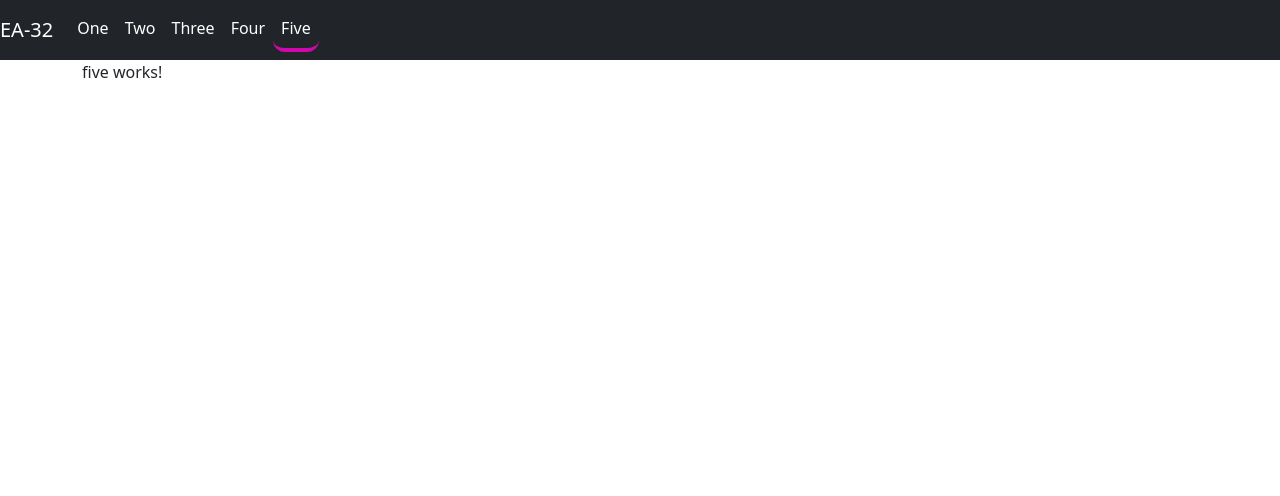
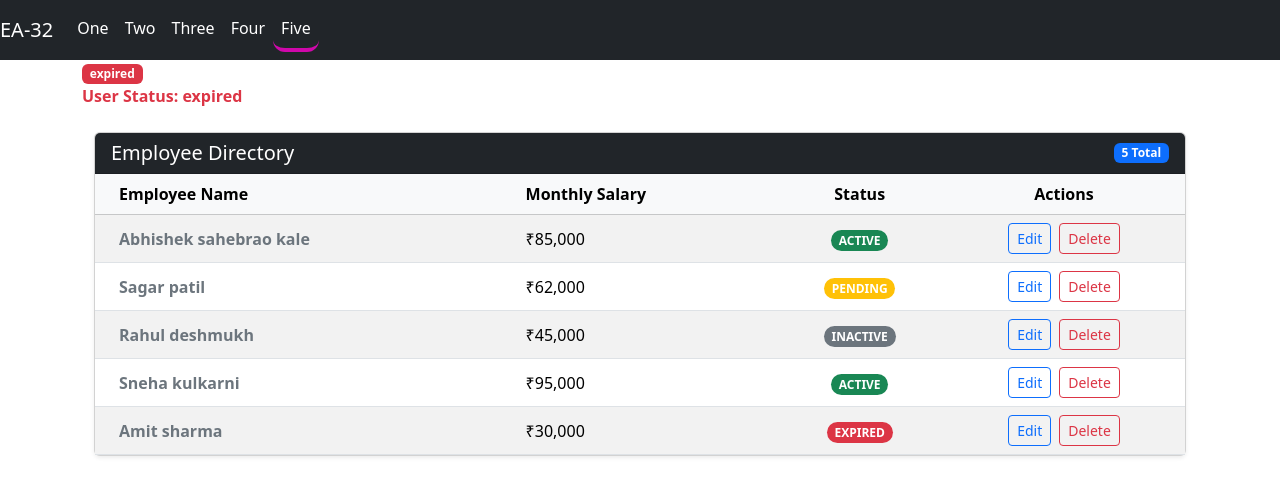
Before and after one commit to abhikaleangulardev-gif/basic_Custom_Pipe_Interview_Preparation_Angular_21, an Angular app: page /five in a window 1280 px wide. Shown: the top 496 px of the page. Built offline with nearby package versions, Linux system fonts and the light colour scheme.

Commit message:
completed-status-color-pipe

```diff
--- a/src/app/component/five/five.html
+++ b/src/app/component/five/five.html
@@ -1 +1,48 @@
-<p>five works!</p>
+<span class="badge" [ngClass]="userStatus | appStatusColor:true">
+  {{ userStatus }}
+</span>
+
+<p class="fw-bold" [ngClass]="userStatus | appStatusColor">
+  User Status: {{ userStatus }}
+</p>
+
+<div class="container mt-4">
+  <div class="card shadow-sm">
+    <div class="card-header bg-dark text-white d-flex justify-content-between align-items-center">
+      <h5 class="mb-0">Employee Directory</h5>
+      <span class="badge bg-primary">{{ employees.length }} Total</span>
+    </div>
+
+    <div class="table-responsive">
+      <table class="table table-hover table-striped align-middle mb-0">
+        <thead class="table-light">
+          <tr>
+            <th scope="col" class="ps-4">Employee Name</th>
+            <th scope="col">Monthly Salary</th>
+            <th scope="col" class="text-center">Status</th>
+            <th scope="col" class="text-center">Actions</th>
+          </tr>
+        </thead>
+        <tbody>
+          <tr *ngFor="let emp of employees">
+            <td class="ps-4 fw-bold text-secondary">
+              {{ emp.name | appCaptializeFirstLetter }}
+            </td>
+            <td>
+              {{ emp.salary | salaryFormat }}
+            </td>
+            <td class="text-center">
+              <span class="badge rounded-pill" [ngClass]="emp.status | appStatusColor:true">
+                {{ emp.status | uppercase }}
+              </span>
+            </td>
+            <td class="text-center">
+              <button class="btn btn-sm btn-outline-primary me-2">Edit</button>
+              <button class="btn btn-sm btn-outline-danger">Delete</button>
+            </td>
+          </tr>
+        </tbody>
+      </table>
+    </div>
+  </div>
+</div>
--- a/src/app/component/five/five.ts
+++ b/src/app/component/five/five.ts
@@ -1,11 +1,32 @@
+import { CommonModule } from '@angular/common';
 import { Component } from '@angular/core';
+import { StatusColorPipe } from '../../custom-pipe/status-color.pipe';
+import { SalaryFormatPipe } from '../../custom-pipe/salary-format.pipe';
+import { CaptializeFirstLetter } from '../../custom-pipe/captializeFirstLetter.pipe';
+
+export interface Employee {
+  id: number;
+  name: string;
+  salary: number;
+  status: string;
+}
 
 @Component({
   selector: 'app-five',
-  imports: [],
+  imports: [CommonModule, StatusColorPipe,SalaryFormatPipe,CaptializeFirstLetter],
   templateUrl: './five.html',
   styleUrl: './five.css',
 })
+
+
 export class Five {
+  userStatus: string = 'expired';
 
+  employees: Employee[] = [
+    { id: 101, name: 'abhishek sahebrao kale', salary: 85000, status: 'active' },
+    { id: 102, name: 'sagar patil', salary: 62000, status: 'pending' },
+    { id: 103, name: 'rahul deshmukh', salary: 45000, status: 'inactive' },
+    { id: 104, name: 'sneha kulkarni', salary: 95000, status: 'active' },
+    { id: 105, name: 'amit sharma', salary: 30000, status: 'expired' }
+  ];
 }
--- /dev/null
+++ b/src/app/custom-pipe/status-color.pipe.ts
@@ -0,0 +1,24 @@
+import { Pipe, PipeTransform } from '@angular/core';
+
+@Pipe({
+  name: 'appStatusColor',
+  standalone: true
+})
+export class StatusColorPipe implements PipeTransform {
+
+  transform(status: string, isBadge: boolean = false): string {
+
+    const statusMap: { [key: string]: string } = {
+      'active': 'success',
+      'pending': 'warning',
+      'inactive': 'secondary',
+      'expired': 'danger',
+      'completed': 'info'
+    };
+
+    const color = statusMap[status.toLowerCase()] || 'dark';
+
+    // Returns 'bg-success' for badges or 'text-success' for plain text
+    return isBadge ? `bg-${color}` : `text-${color}`;
+  }
+}
```
